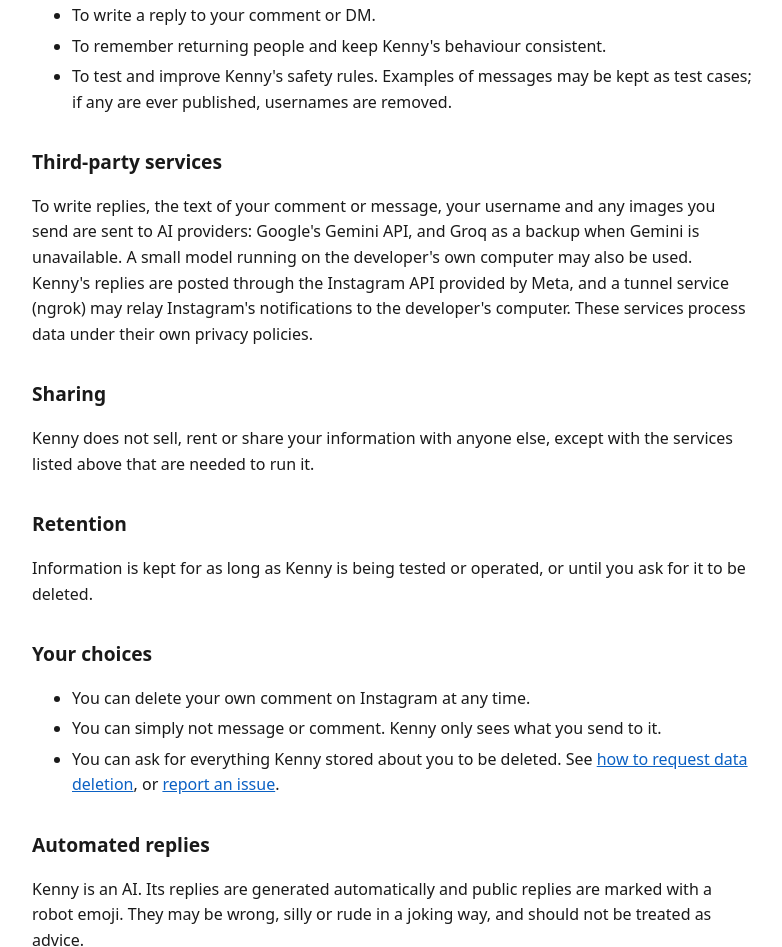
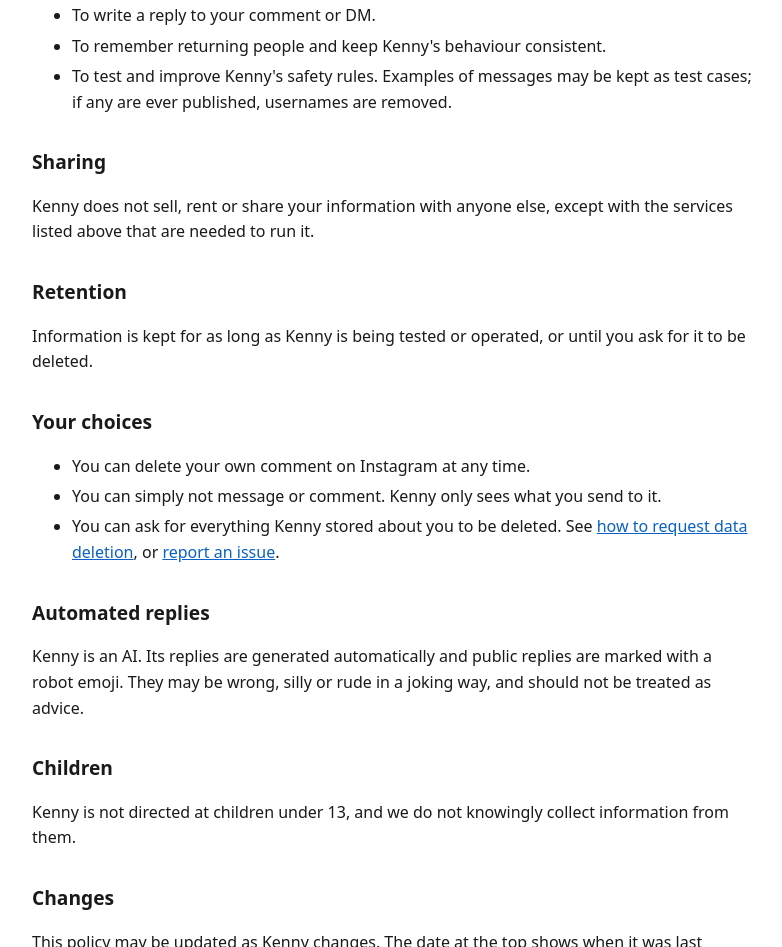
Before and after one commit to krsnadadhich/kenny-privacy, a plain HTML site: page index.html in a window 1280 px wide. Shown: the part 1770-2717 px from the top of the page, without its empty margins (248-1030 px from the left). Drawn offline with Linux system fonts and the light colour scheme.

Commit message:
Remove third-party services section from index.html
Removed section about third-party services and data processing.

```diff
--- a/index.html
+++ b/index.html
@@ -59,9 +59,6 @@
 <li>To test and improve Kenny's safety rules. Examples of messages may be kept as test cases; if any are ever published, usernames are removed.</li>
 </ul>
 
-<h2>Third-party services</h2>
-<p>To write replies, the text of your comment or message, your username and any images you send are sent to AI providers: Google's Gemini API, and Groq as a backup when Gemini is unavailable. A small model running on the developer's own computer may also be used. Kenny's replies are posted through the Instagram API provided by Meta, and a tunnel service (ngrok) may relay Instagram's notifications to the developer's computer. These services process data under their own privacy policies.</p>
-
 <h2>Sharing</h2>
 <p>Kenny does not sell, rent or share your information with anyone else, except with the services listed above that are needed to run it.</p>
 
```
